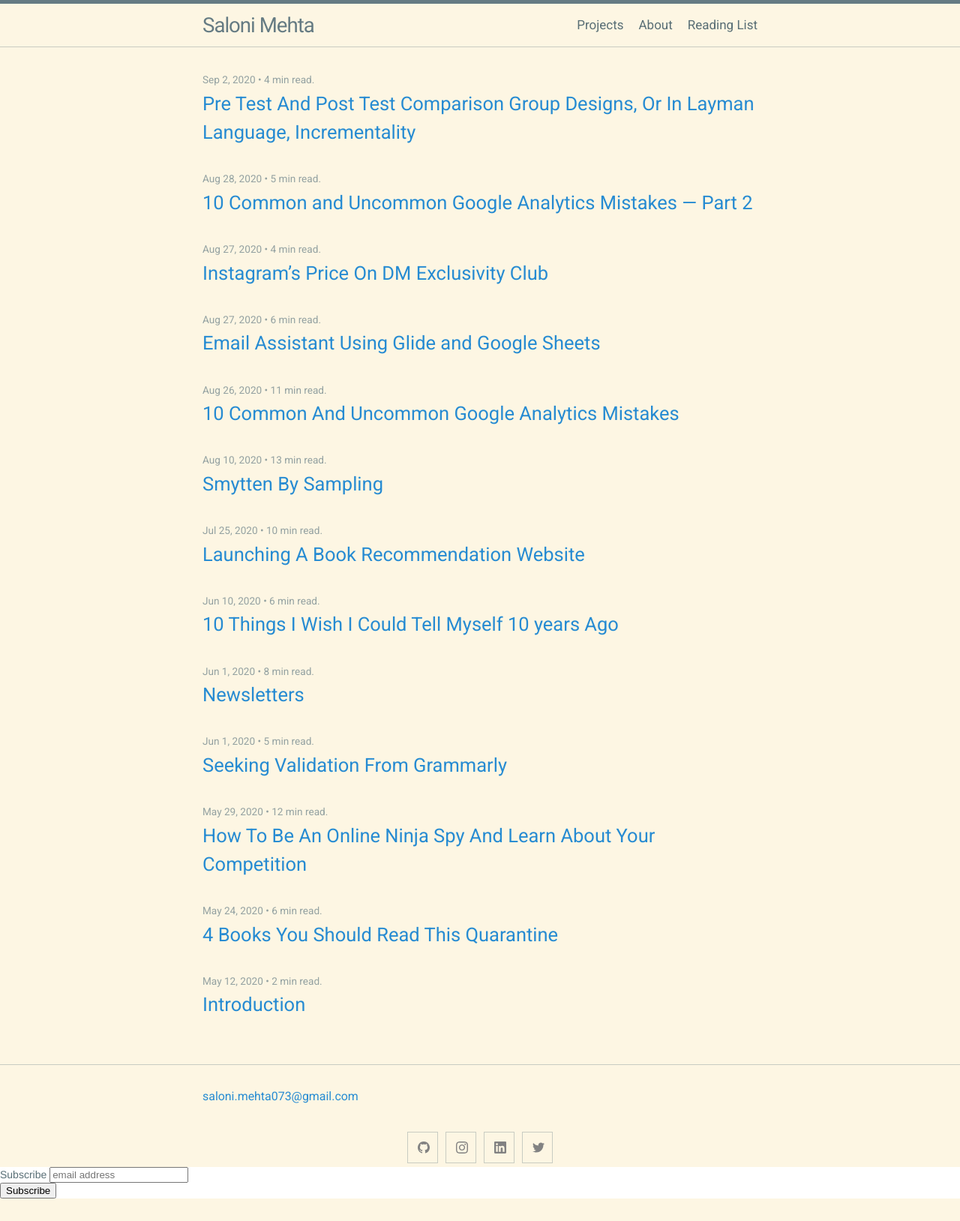
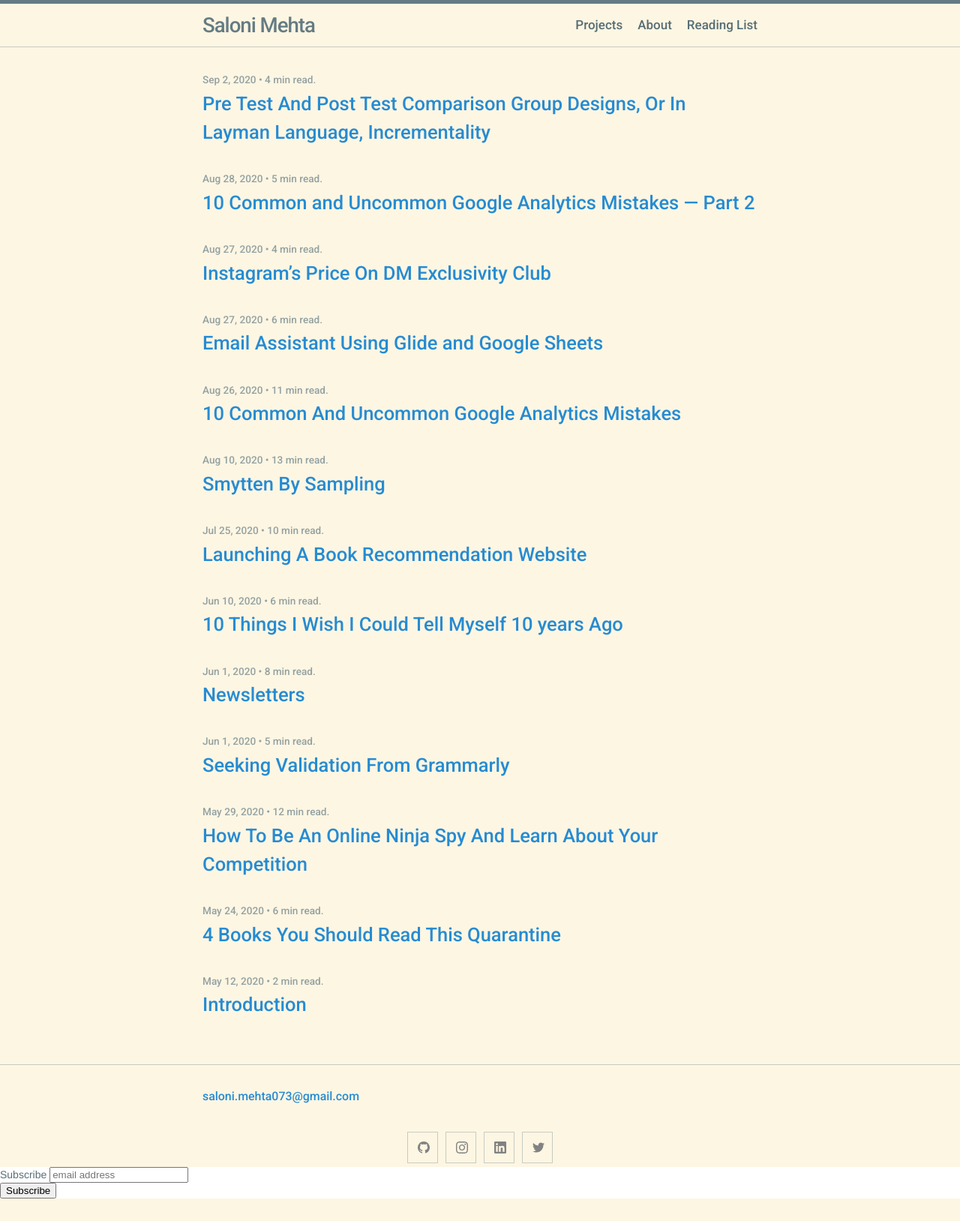
Before and after one commit to salonimehta073/mydoctheme, a Jekyll site: the page built from index.markdown, in a window 1280 px wide. Shown: the whole page at 75% size. Built offline with Jekyll 4.4.1, drawn with Linux system fonts in a browser that asks for light colours; comment, search, counter and statistics services are not loaded.

Commit message:
Update head.html

```diff
--- a/_includes/head.html
+++ b/_includes/head.html
@@ -4,7 +4,7 @@
   <meta name="viewport" content="width=device-width, initial-scale=1">
   <meta property="og:image" content="https://images.unsplash.com/photo-1500021804447-2ca2eaaaabeb?ixlib=rb-1.2.1&ixid=eyJhcHBfaWQiOjEyMDd9&auto=format&fit=crop&w=750&q=80" />
   <link rel="shortcut icon" type="image/png" href="/assets/favicon.png">
-  <link href="https://fonts.googleapis.com/css2?family=Roboto&display=swap" rel="stylesheet">
+  <link href="https://fonts.googleapis.com/css2?family=Roboto:wght@500&display=swap" rel="stylesheet">
   {%- seo -%}
   <link rel="stylesheet" href="{{ "/assets/css/style.css" | relative_url }}">
   {%- feed_meta -%}
```
